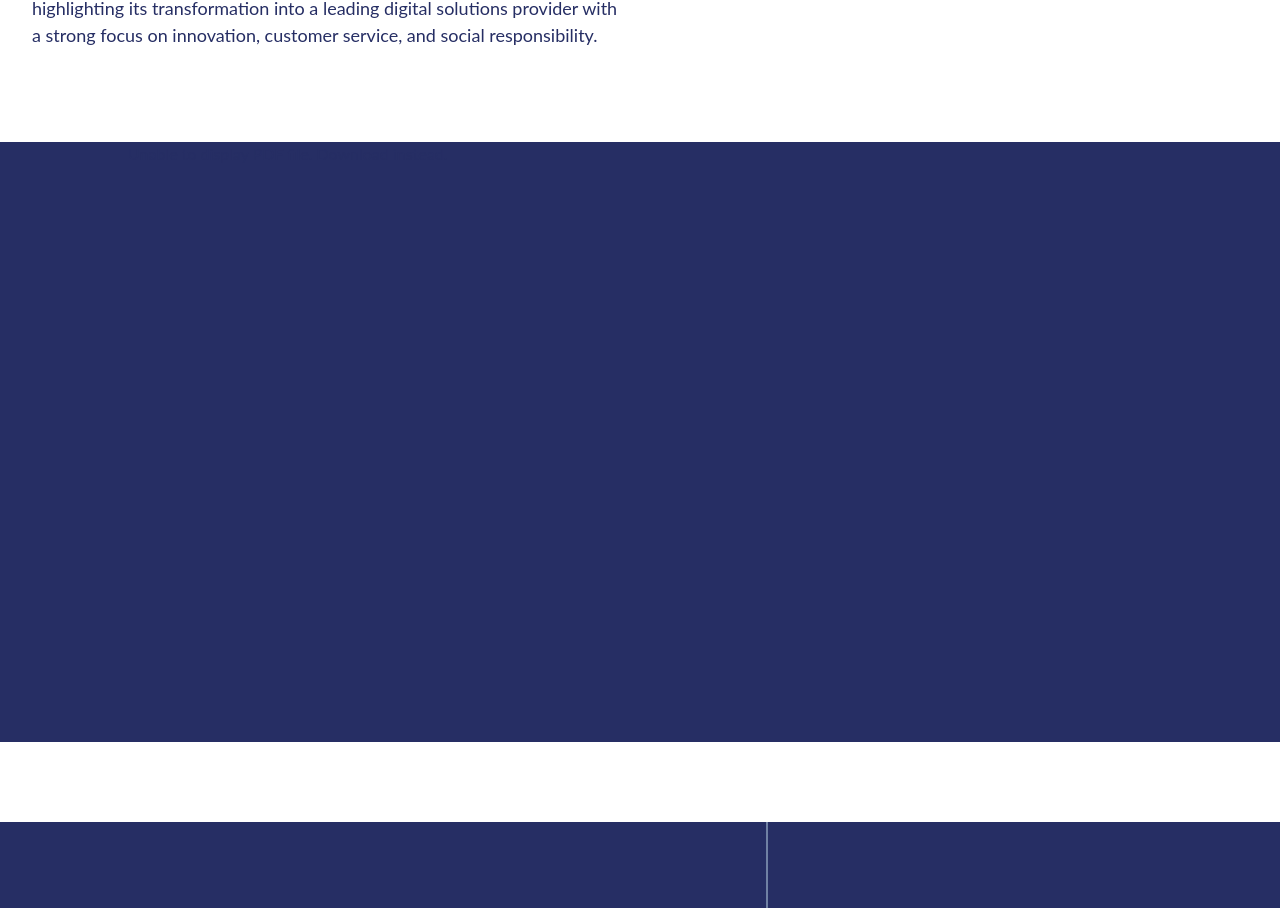
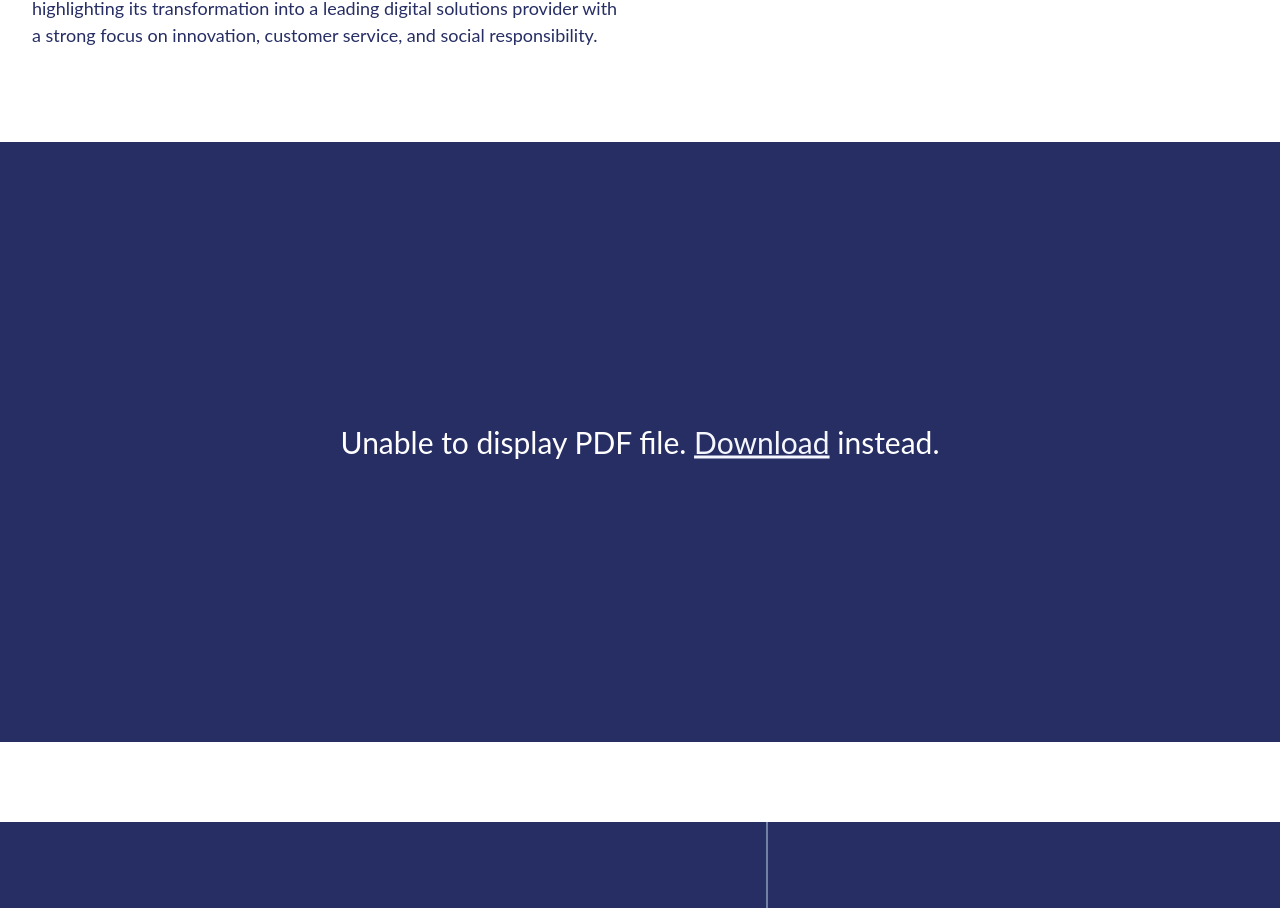
Before and after one commit to Toheeb-Ojuolape/cwg-website, a SvelteKit app: page /insights/digital-magazine in a window 1280 px wide. Shown: the part 451-1359 px from the top of the page. Built offline with nearby package versions, Linux system fonts and the light colour scheme; a web font is replaced by a local one.

Commit message:
text adjustment for Digital magazine

```diff
--- a/src/routes/insights/digital-magazine/+page.svelte
+++ b/src/routes/insights/digital-magazine/+page.svelte
@@ -2,7 +2,7 @@
 
 <main>
     <header
-		class="header h-[300px] lg:h-[477px] flex flex-col justify-center gap-[10px]"
+		class="header py-[30px] sm:p-0 sm:h-[300px] lg:h-[477px] flex flex-col justify-center gap-[10px]"
 	>
 		<div class="section-container">
 			<div class="header-text-wrapper">
@@ -22,7 +22,7 @@
 		</div>
 	</header>
 
-    <section class="pdf-viewer-section bg-midnight-blue mb-[80px]">
+    <section class="pdf-viewer-section bg-midnight-blue mb-[80px] text-white">
         <div class="sm:w-[90%] md:w-[80%] m-auto">
             <object data="/pdf/September_content_calendar_2020.pdf" title="September Content Calender 2020" type="application/pdf" width="100%" height="600px">
                 <p>Unable to display PDF file. <a href="/pdf/September_content_calendar_2020.pdf">Download</a> instead.</p>
@@ -30,3 +30,19 @@
         </div>
     </section>
 </main>
+
+<style>
+    object p {
+        font-size: 30px;
+        text-align: center;
+        position: relative;
+        top: 50%;
+        transform: translateY(-50%);
+        width: 90%;
+        margin: auto;
+    }
+    object p a {
+       text-decoration: underline;
+       color: var(--color-whitish-blue);
+    }
+</style>
```
